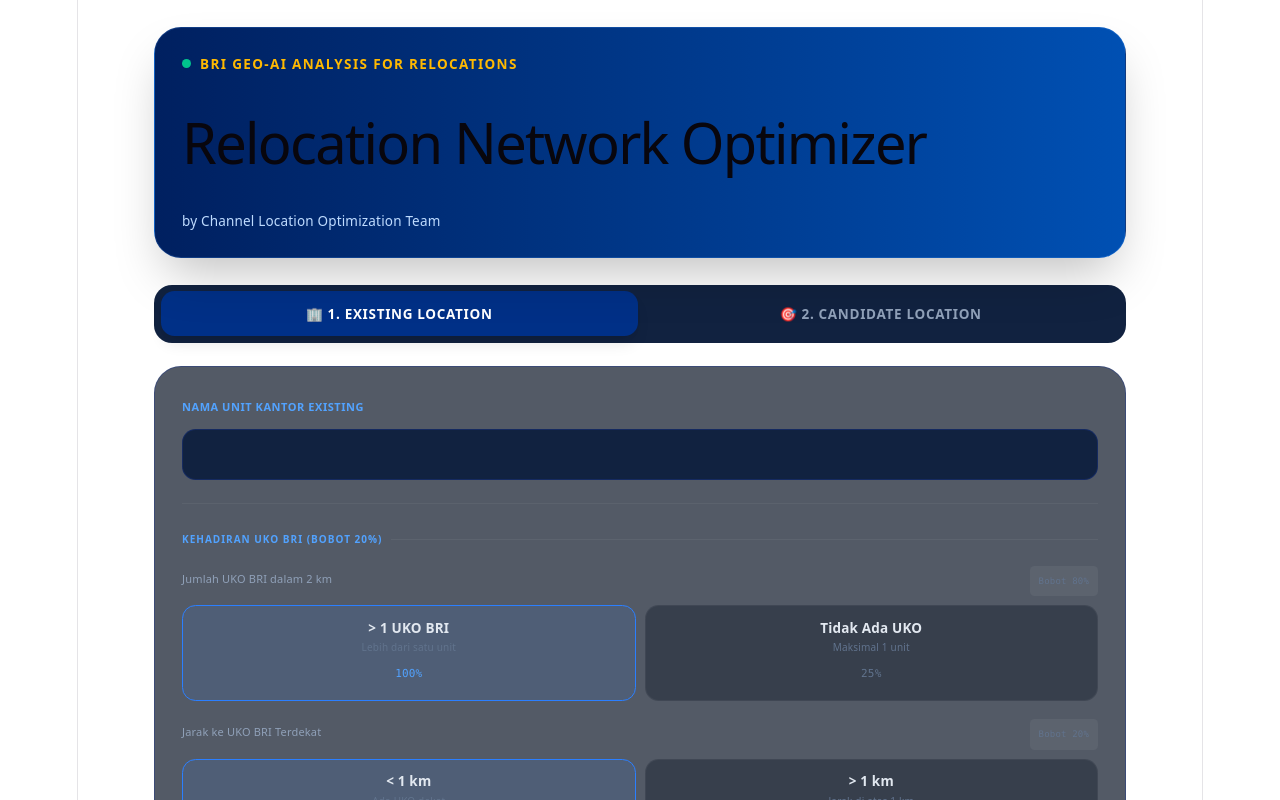
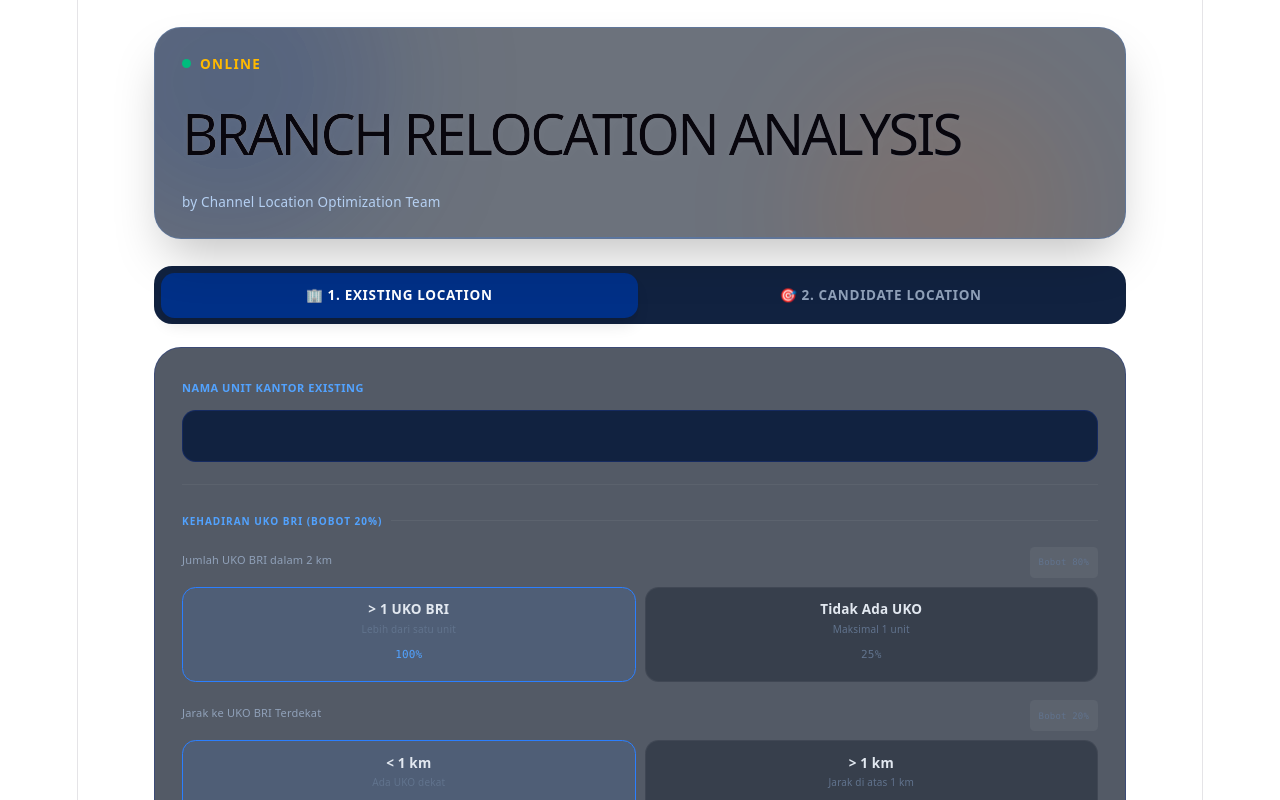
Before and after one commit to dsg-clo/RelocationAnalysis, a React (Vite) app: page / in a window 1280 px wide. Shown: the top 800 px of the page. Built offline with nearby package versions, Linux system fonts and the light colour scheme.

Commit message:
updated outputdashboard and input form

```diff
--- a/src/InputForm.jsx
+++ b/src/InputForm.jsx
@@ -35,18 +35,45 @@
 
   return (
     <div className="w-full max-w-4xl mx-auto px-4 my-4 animate-fadeIn text-left">
-      {/* Header Visual Dashboard */}
-      <div className="relative rounded-3xl p-6 bg-gradient-to-r from-[#002060] to-[#0050b3] shadow-2xl overflow-hidden mb-6 border border-blue-400/20">
-        <div className="text-xs font-bold text-amber-400 tracking-widest uppercase flex items-center gap-2 mb-1">
-          <span className="w-2 h-2 rounded-full bg-emerald-400 animate-pulse inline-block"></span>
-          BRI Geo-AI Analysis for Relocations
+      {/*Header */}
+      <div className="relative rounded-3xl p-6 bg-[#0b1426]/60 border border-blue-500/20 shadow-2xl overflow-hidden mb-6 backdrop-blur-xl text-left">
+        <div className="absolute -top-24 -left-20 w-72 h-72 bg-[#003087]/20 rounded-full blur-3xl pointer-events-none" />
+        <div className="absolute -bottom-24 right-10 w-60 h-60 bg-orange-500/10 rounded-full blur-3xl pointer-events-none" />
+        <div className="relative flex flex-col sm:flex-row justify-between items-start sm:items-center gap-4 z-10">
+          <div className="space-y-1">
+            <div className="text-xs font-bold text-amber-400 tracking-widest uppercase flex items-center gap-2 mb-1">
+              <span className="relative flex h-2 w-2">
+                <span className="animate-ping absolute inline-flex h-full w-full rounded-full bg-emerald-400 opacity-75"></span>
+                <span className="relative inline-flex rounded-full h-2 w-2 bg-emerald-500"></span>
+              </span>
+              ONLINE
+            </div>
+
+            {/* UBAH BAGIAN JUDUL H1 NYA JADI SEPERTI INI */}
+            <h1
+              className="text-3xl md:text-4xl font-extrabold m-0 p-0 tracking-tighter leading-none bg-clip-text text-transparent bg-gradient-to-r from-white via-slate-200 to-slate-400 font-sans"
+              style={{
+                letterSpacing: "-0.05em", // Mempersempit jarak antar huruf biar padat kek dashboard premium
+                textShadow: "0 2px 10px rgba(255,255,255,0.05)",
+              }}
+            >
+              BRANCH RELOCATION ANALYSIS
+            </h1>
+
+            <div className="text-xs text-blue-200 mt-1 font-medium opacity-90 flex items-center gap-1.5">
+              by Channel Location Optimization Team
+            </div>
+          </div>
+          {/* <div className="flex sm:flex-col items-center sm:items-end justify-between w-full sm:w-auto pt-2 sm:pt-0 border-t sm:border-t-0 border-white/5 font-mono text-[10px]">
+            <div className="bg-white/5 border border-white/10 rounded-full px-3 py-1 text-slate-300 flex items-center gap-1.5 backdrop-blur-md shadow-inner select-none">
+              <span className="w-1.5 h-1.5 rounded-full bg-orange-500 animate-pulse" />
+              System : <span className="text-white font-bold">ONLINE</span>
+            </div>
+          </div> */}
         </div>
-        <h1 className="text-2xl font-black text-white tracking-tight m-0">
-          Relocation Network Optimizer
-        </h1>
-        <div className="text-xs text-blue-200 mt-1">
-          by Channel Location Optimization Team
-        </div>
+
+        {/* Thin Tech Line — Efek garis bias cahaya di dasar komponen */}
+        <div className="absolute bottom-0 left-0 right-0 h-[1px] bg-gradient-to-r from-transparent via-blue-500/30 to-transparent" />
       </div>
 
       {/* Switcher Tab Menu */}
--- a/src/OutputDashboard.jsx
+++ b/src/OutputDashboard.jsx
@@ -70,8 +70,12 @@
       {/* Header */}
       <div className="bg-gradient-to-r from-[#060f24] to-[#10234a] border border-blue-900/40 rounded-3xl p-5 flex justify-between items-center gap-4 flex-wrap">
         <div>
-          <div className="text-[10px] font-bold text-orange-400 uppercase tracking-widest mb-1">
-            📈 Geo-Spatial Jaringan Kantor Komparator
+          <div className="text-xs font-bold text-amber-400 tracking-widest uppercase flex items-center gap-2 mb-1">
+            <span className="relative flex h-2 w-2">
+              <span className="animate-ping absolute inline-flex h-full w-full rounded-full bg-emerald-400 opacity-75"></span>
+              <span className="relative inline-flex rounded-full h-2 w-2 bg-emerald-500"></span>
+            </span>
+            ONLINE
           </div>
           <h2 className="text-xl font-black text-white tracking-tight m-0">
             Hasil Pemodelan Relokasi Wilayah
```
